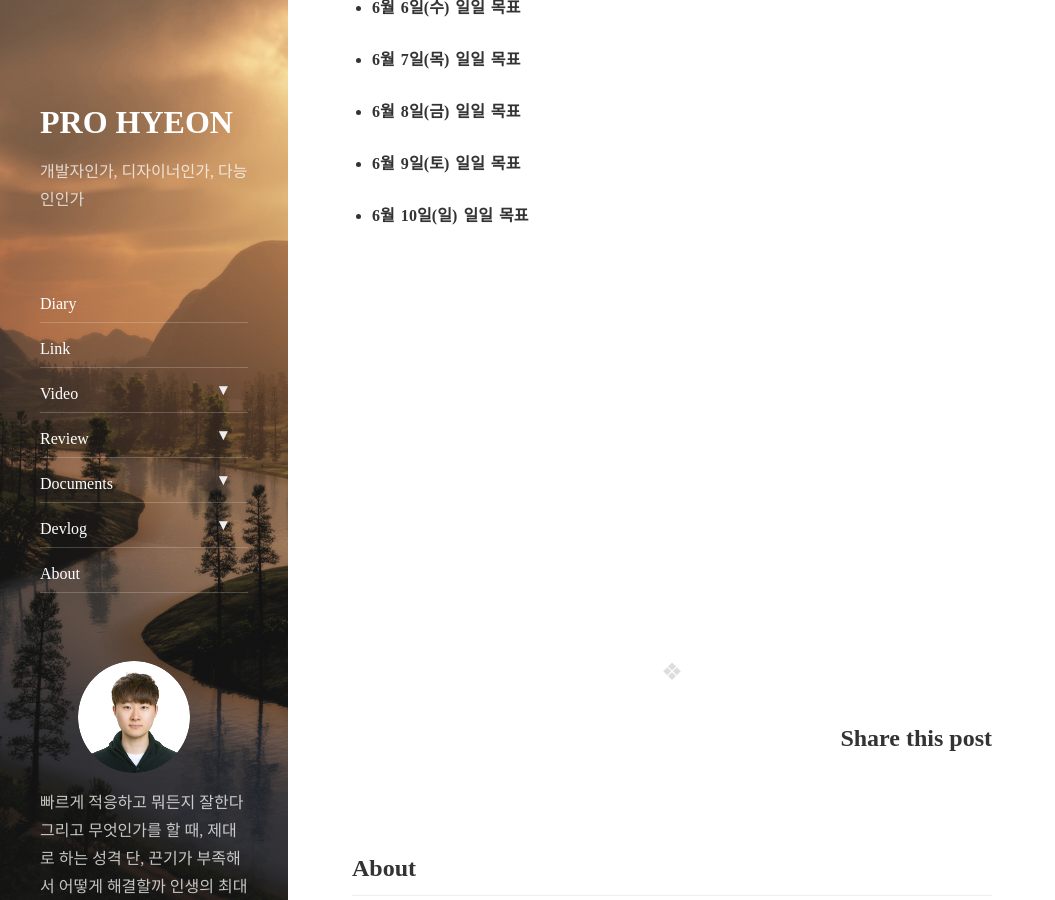
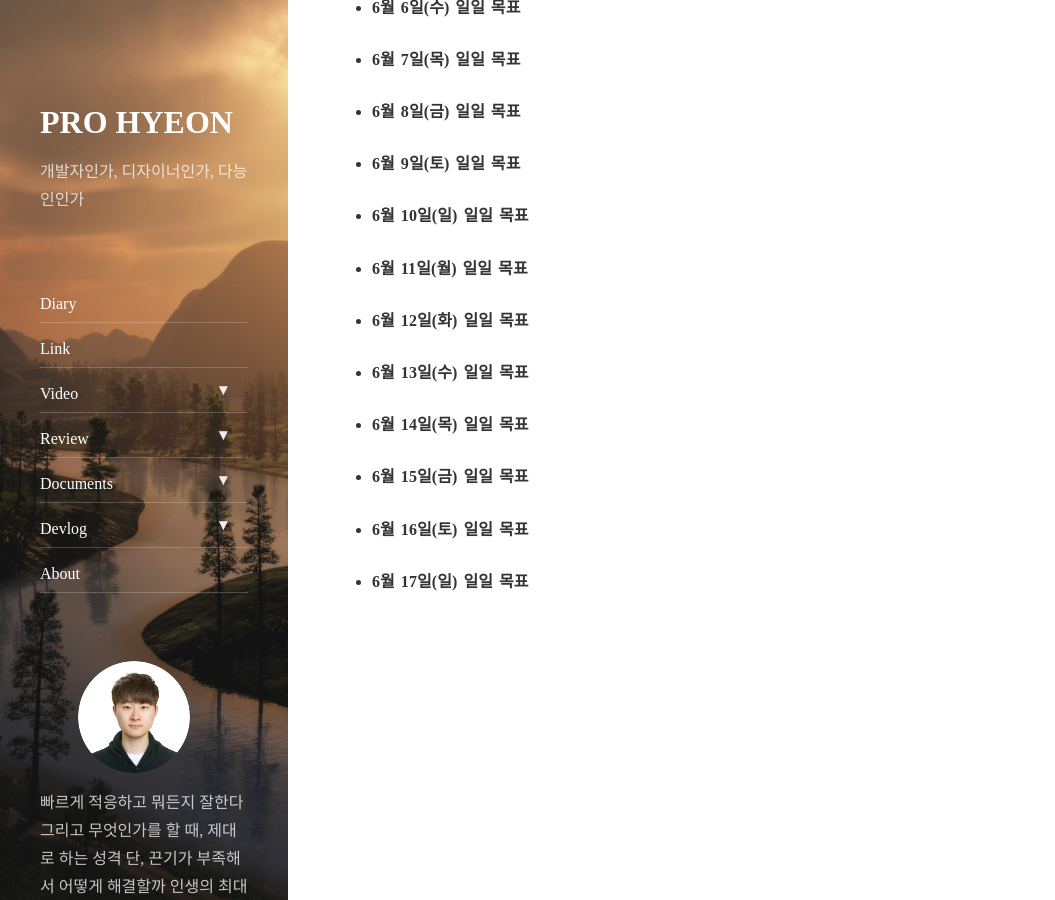
Before and after one commit to antaehyeon/antaehyeon.github.io, a Jekyll site: the page built from _posts/2018-06-04-[Diary] 일일목표.md, in a window 1280 px wide and 900 px high, scrolled down 1135 px. Shown: the whole window, without its empty margins (0-1055 px from the left). Built offline with Jekyll 4.4.1, drawn with Linux system fonts in a browser that asks for light colours; nearby versions of some CDN libraries; comment, search, counter and statistics services are not loaded.

Commit message:
Docs: 6월 2주차 일일목표 추가

```diff
--- a/_posts/2018-06-04-[Diary] 일일목표.md
+++ b/_posts/2018-06-04-[Diary] 일일목표.md
@@ -50,3 +50,17 @@ comments: true
 - #### 6월 9일(토) 일일 목표
 
 - #### 6월 10일(일) 일일 목표
+
+- #### 6월 11일(월) 일일 목표
+
+- #### 6월 12일(화) 일일 목표
+
+- #### 6월 13일(수) 일일 목표
+
+- #### 6월 14일(목) 일일 목표
+
+- #### 6월 15일(금) 일일 목표
+
+- #### 6월 16일(토) 일일 목표
+
+- #### 6월 17일(일) 일일 목표
```
